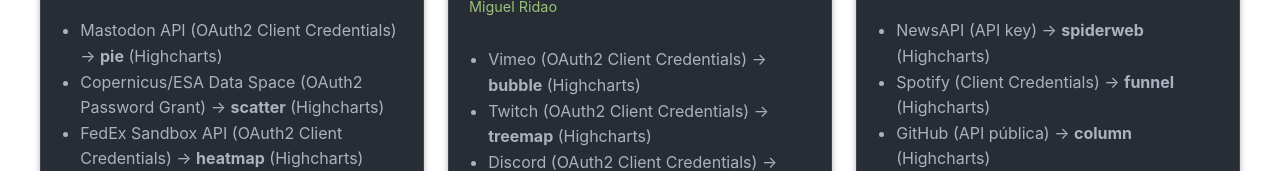
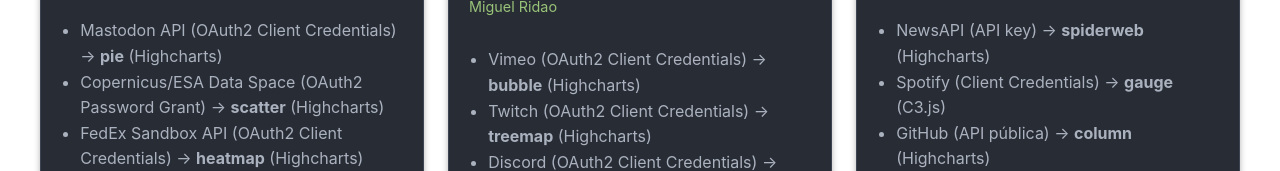
Before and after one commit to gti-sos/SOS2526-11, a SvelteKit app in the folder src/front/svelte-app/: page /integrations in a window 1280 px wide. Shown: the part 408-579 px from the top of the page. Built offline with nearby package versions, Linux system fonts and the light colour scheme.

Commit message:
correccion API

```diff
--- a/src/front/svelte-app/src/routes/integrations/+page.svelte
+++ b/src/front/svelte-app/src/routes/integrations/+page.svelte
@@ -59,7 +59,7 @@
             <p class="who">Tomás Gutiérrez García</p>
             <ul>
                 <li>NewsAPI (API key) → <b>spiderweb</b> (Highcharts)</li>
-                <li>Spotify (Client Credentials) → <b>funnel</b> (Highcharts)</li>
+                <li>Spotify (Client Credentials) → <b>gauge</b> (C3.js)</li>
                 <li>GitHub (API pública) → <b>column</b> (Highcharts)</li>
                 <li>SOS2526-14 active-satellites → <b>donut</b> (C3.js)</li>
                 <li>SOS2526-20 coffee-stats → <b>bar</b> (C3.js)</li>
```
